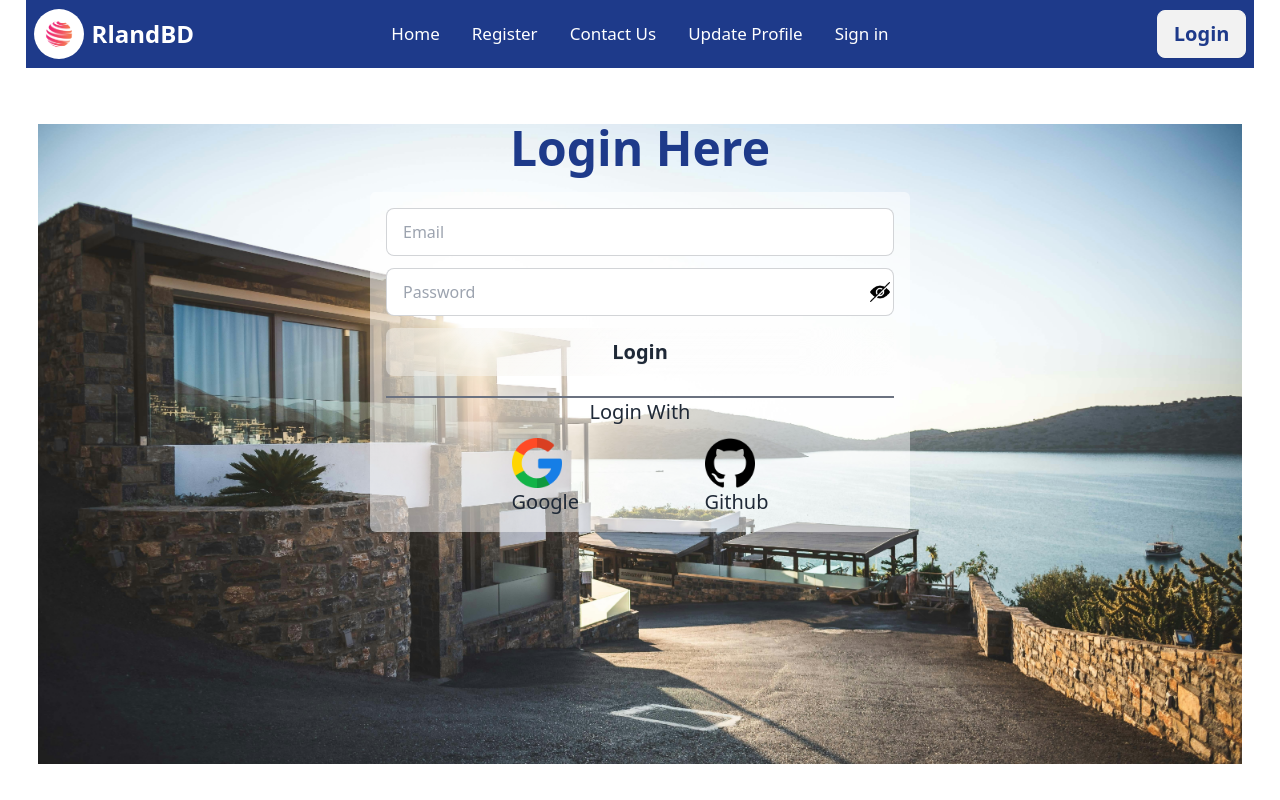
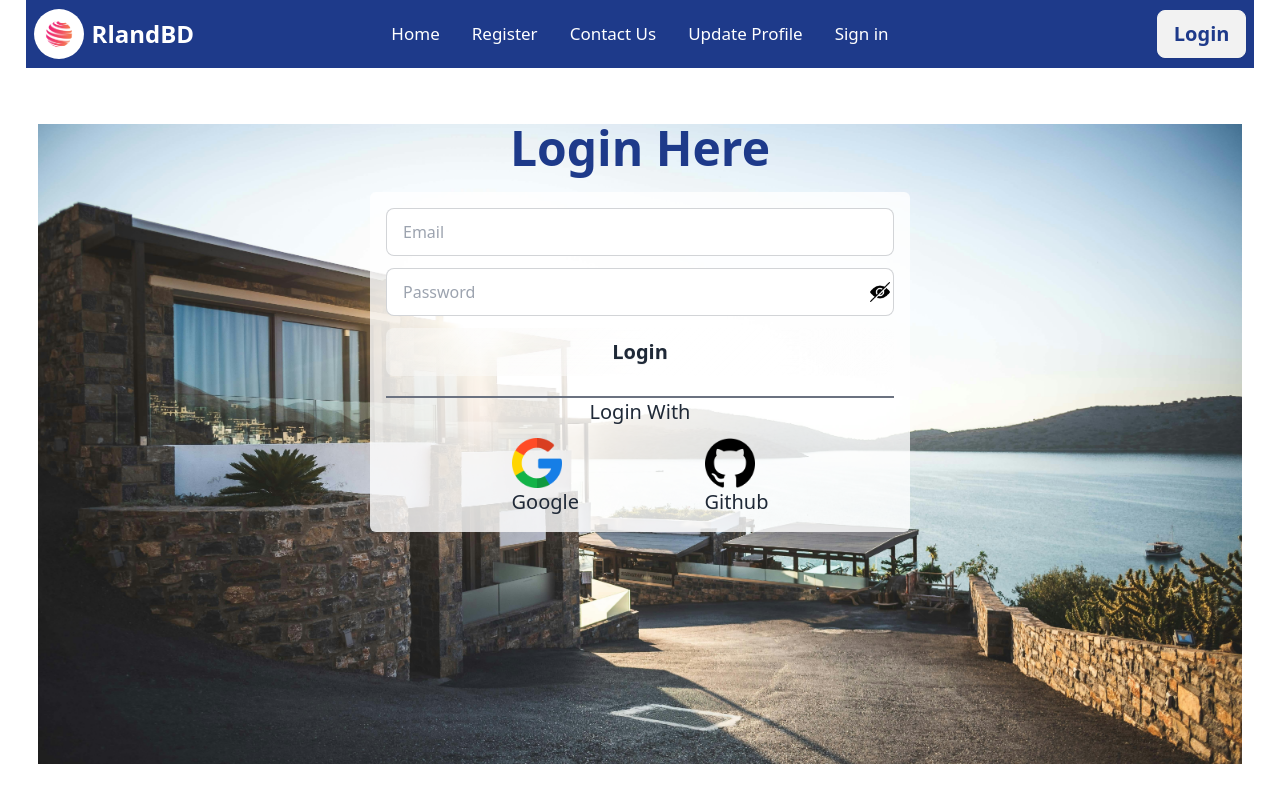
Before and after one commit to robs360/Real-Estate, a React (Vite) app: page /log in a window 1280 px wide. Built offline with nearby package versions, Linux system fonts and the light colour scheme; no server answers.

Commit message:
repo transfering proccess start

```diff
--- a/src/component/AuthProvider.jsx
+++ b/src/component/AuthProvider.jsx
@@ -13,6 +13,7 @@ const googleprovider=new GoogleAuthProvider();
 const githubProvider=new GithubAuthProvider()
 const auth = getAuth(app);
 const AuthProvider = ({ children }) => {
+
     const [user, setUser] = useState(null);
     const [url, setUrl] = useState('');
     const createUser = (email, password) => {
--- a/src/component/Login2.jsx
+++ b/src/component/Login2.jsx
@@ -69,7 +69,7 @@ const Login = () => {
             </Helmet>
             <h1 className="text-5xl text-blue-900 font-semibold text-center mt-5 mb-5">
                 Login Here</h1>
-            <div className="relative bg-[#ffffff80] w-[360px]
+            <div className="relative bg-[#ffffffcc] w-[360px]
                  md:w-[540px] mx-auto rounded-md p-4">
 
                 <form onSubmit={onSubmit}>
```
